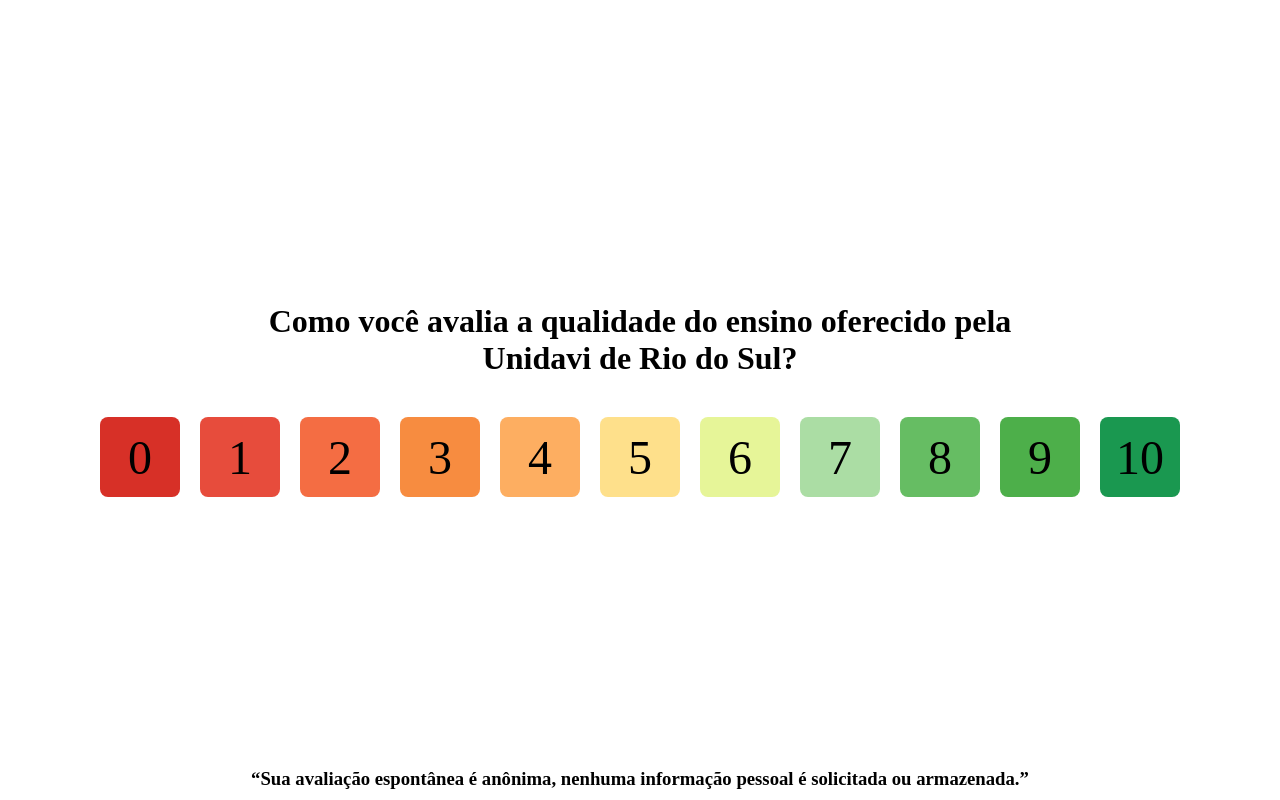
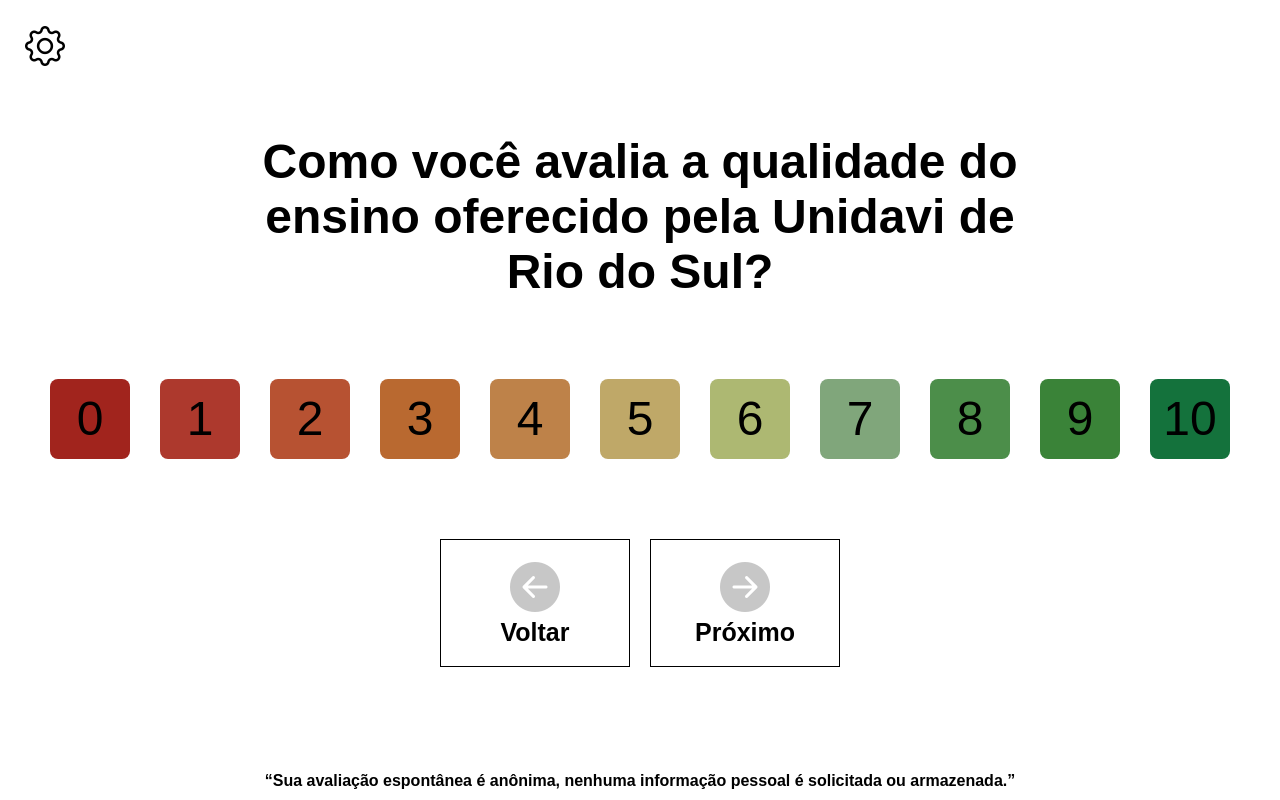
Before and after one commit to MiguelSync/Programation-Web, a PHP site: page /index.html in a window 1280 px wide. Run offline with PHP 8.4, Linux system fonts and the light colour scheme.

Commit message:
button adm e buttons next e back

```diff
--- a/Aula13/AtividadeSemestral/public/css/index.css
+++ b/Aula13/AtividadeSemestral/public/css/index.css
@@ -2,6 +2,7 @@
     padding: 0;
     margin: 0;
     box-sizing: border-box;
+    font-family: Arial, Helvetica, sans-serif;
 }
 
 body {
@@ -24,20 +25,21 @@ body {
     justify-content: center;
     align-items: center;
     flex-direction: column;
-    gap: 10%;
+    gap: 5rem;
     height: 50%;
     width: 100vh;
 }
 
 .title {
     text-align: center;
+    font-size: 3vh;
 }
 
 .buttons-feedback {
     display: flex;
     align-items: center;
     justify-content: center;
-    gap: 20px;
+    gap: 30px;
 }
 
 .button {
@@ -50,11 +52,12 @@ body {
     cursor: pointer;
     border-radius: 8px;
     transition: transform 0.2s ease, background-color 0.2s ease;
+    filter: brightness(0.75);
 }
 
 .button:hover {
   transform: scale(1.2); /* aumenta 20% */
-  filter: brightness(1.25);
+  filter: brightness(1);
 }
 
 .buttons0  { background-color: #d73027; } /* vermelho forte */
@@ -72,4 +75,57 @@ body {
 footer {
     position: absolute;
     bottom: 10px;
+
 }
+
+footer h3 {
+    font-size: 2vh;
+}
+
+.gear-admin i {
+    position: absolute;
+    top: 25px;
+    left: 25px;
+    font-size: 40px;
+    color: black;
+    transition: transform 0.2s ease, background-color 0.2s ease;
+}
+
+.gear-admin i:hover {
+    cursor: pointer;
+    transform: scale(1.1);
+}
+
+.button-action {
+    display: flex;
+    justify-content: space-between;
+    align-items: center;
+    width: 50vh;
+    gap: 20px;
+}
+
+.action {
+    display: flex;
+    justify-content: space-between;
+    align-items: center;
+    flex-direction: column;
+    width: 25rem;
+    height: 8rem;
+    border: 1px solid black;
+    padding: 20px;
+    transition: transform 0.2s ease, background-color 0.2s ease;
+}
+
+.action:hover {
+    cursor: pointer;
+    transform: scale(1.1);
+}
+
+.action i {
+    font-size: 50px;
+    color: rgb(199, 199, 199);
+}
+
+.action h1 {
+    font-size: 25px;
+}
--- a/Aula13/AtividadeSemestral/public/index.html
+++ b/Aula13/AtividadeSemestral/public/index.html
@@ -6,15 +6,14 @@
     <title>Feedback - Hospital Regional</title>
     <link rel="stylesheet" href="../public/css/index.css">
     <script src="../public/js/index.js"></script>
+    <link rel="stylesheet" href="https://cdn.jsdelivr.net/npm/bootstrap-icons@1.11.1/font/bootstrap-icons.css">
 </head>
 <body>
     <form action="index.php" method="post">
-
-    </form>
          <main class="principal-estrutura">
             <div class="estrutura">
                 <div class="title">
-                <h1>Como você avalia a qualidade do ensino oferecido pela Unidavi de Rio do Sul?</h1>
+                    <h1 >Como você avalia a qualidade do ensino oferecido pela Unidavi de Rio do Sul?</h1>
                 </div>
 
                 <div class="buttons-feedback">
@@ -30,8 +29,26 @@
                     <div class="button buttons9">9</div>
                     <div class="button buttons10">10</div>
                 </div>
+
+                <div class="button-action">
+                    <div class="action button-back">
+                        <i class="bi bi-arrow-left-circle-fill"></i>
+                        <h1>Voltar</h1>
                     </div>
+
+                    <div class="action button-next">
+                        <i class="bi bi-arrow-right-circle-fill"></i>
+                        <h1>Próximo</h1>
+                    </div>
+                </div>
+            </div>
+
+            <div class="gear-admin">
+                <i class="bi bi-gear"></i>
+            </div>
+
         </main>
+    </form>
 
     <footer>
         <h3>“Sua avaliação espontânea é anônima, nenhuma informação pessoal é solicitada ou armazenada.”</h3>
```
Lines whose indentation alone changed are shown as unchanged.
